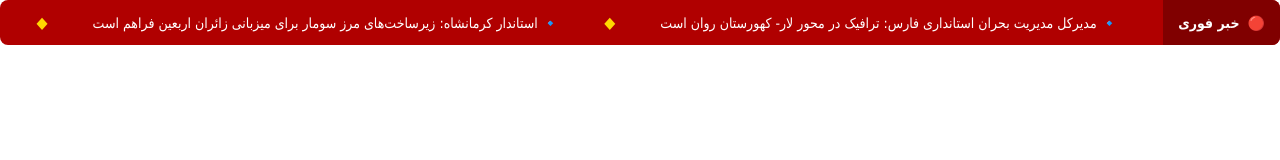
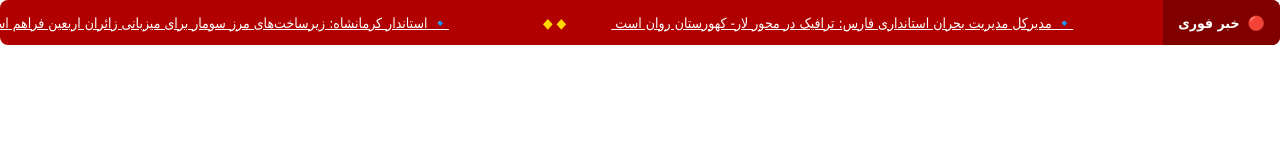
Before and after one commit to maghool51/diyar-news, a website: page news-ticker.html in a window 1280 px wide. Drawn offline with Linux system fonts and the light colour scheme.

Commit message:
Update news-ticker.html

```diff
--- a/news-ticker.html
+++ b/news-ticker.html
@@ -263,8 +263,14 @@ if(item.title){
 
 html += `
 
-<span class="news-item">
+<span class="news-item"><a class="news-item"
+   href="${item.link}"
+   target="_top">
 🔹 ${item.title}
+</a>
+
+<span class="separator">
+◆
 </span>
 
 <span class="separator">
```
